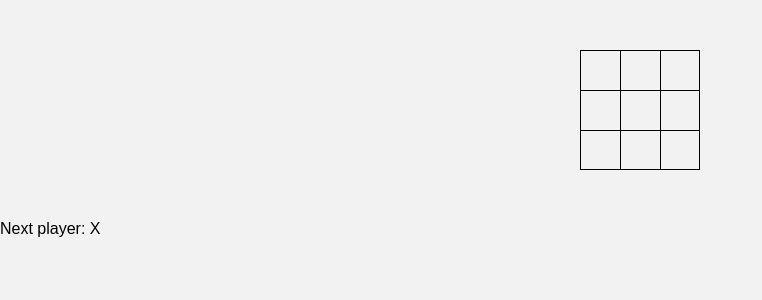
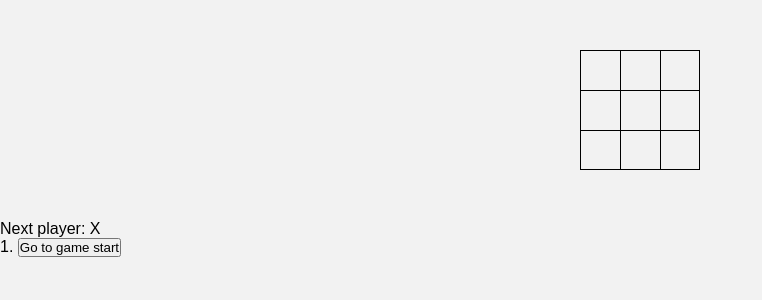
Before and after one commit to jmconcha/tic-tac-toe, a React (Create React App) app: page / in a window 1280 px wide. Shown: the top 300 px of the page, without its empty margins (0-762 px from the left). Built offline with nearby package versions, Linux system fonts and the light colour scheme.

Commit message:
finish GameStatus component

```diff
--- a/package.json
+++ b/package.json
@@ -6,6 +6,7 @@
     "@testing-library/jest-dom": "^5.16.4",
     "@testing-library/react": "^13.3.0",
     "@testing-library/user-event": "^13.5.0",
+    "lodash": "^4.17.21",
     "react": "^18.1.0",
     "react-dom": "^18.1.0",
     "react-scripts": "5.0.1",
--- a/src/Board.jsx
+++ b/src/Board.jsx
@@ -1,5 +1,6 @@
 import React, { useState, useEffect } from 'react';
 import styled from 'styled-components';
+import _ from 'lodash';
 
 import Tile from './Tile';
 import GameStatus from './GameStatus';
@@ -67,15 +68,32 @@ function checkWinner(playerMoves, currentPlayer) {
 }
 
 function Board() {
-  const [playerMoves, setPlayerMoves] = useState(initializePlayerMoveData());
+  const initialPlayerMoveData = initializePlayerMoveData();
+  const [playerMoves, setPlayerMoves] = useState(initialPlayerMoveData);
+  const [playerMovesHistory, setPlayerMovesHistory] = useState([initialPlayerMoveData]);
   const [currentPlayer, setCurrentPlayer] = useState('X');
   const [winner, setWinner] = useState('');
   const [isGameOver, setIsGameOver] = useState(false);
+  const [playerWentBackTo, setPlayerWentBackTo] = useState(-1);
 
   const handlePlayerMoves = (targetLocation) => {
     if (isGameOver) return;
 
+    if (playerWentBackTo > -1) {
+      setPlayerMovesHistory(prevState => {
+        const prevStateClone = _.cloneDeep(prevState);
+        const newState = prevStateClone.slice(0, playerWentBackTo);
+        return newState;
+      });
+      setPlayerWentBackTo(-1);
+    }
+
     const newPlayerMovesData = updatePlayerMoves(playerMoves, currentPlayer, targetLocation);
+
+    setPlayerMovesHistory(prevState => ([
+      ...prevState,
+      newPlayerMovesData,
+    ]));
 
     setPlayerMoves(newPlayerMovesData);
     setCurrentPlayer(prevState => prevState === 'X' ? 'O' : 'X');
@@ -84,7 +102,7 @@ function Board() {
   };
 
   console.log('playerMoves', playerMoves);
-  useEffect(() => {
+  useEffect((props) => {
     const previousPlayer = currentPlayer === 'X' ? 'O' : 'X';
     const isPreviousPlayerWinner = checkWinner(playerMoves, previousPlayer);
     if (isPreviousPlayerWinner) {
@@ -93,6 +111,16 @@ function Board() {
     }
     console.log('isCurrentPlayerWinner', isPreviousPlayerWinner);
   }, [playerMoves, currentPlayer]);
+
+  useEffect(() => {
+    if (playerWentBackTo > -1) {
+      setPlayerMoves(playerMovesHistory[playerWentBackTo]);
+      const tempPlayer = playerWentBackTo % 2 === 0 ? 'X' : 'O';
+      console.log('here playerWentBackTo', playerWentBackTo);
+      console.log('tempPlayer', tempPlayer);
+      setCurrentPlayer(prevState => tempPlayer);
+    }
+  }, [playerWentBackTo]);
 
   return (
     <div>
@@ -109,7 +137,13 @@ function Board() {
           });
         })}
       </StyledBoard>
-      <GameStatus currentPlayer={currentPlayer} isGameOver={isGameOver} winner={winner}/>
+      <GameStatus
+        currentPlayer={currentPlayer}
+        isGameOver={isGameOver}
+        winner={winner}
+        playerMovesHistory={playerMovesHistory}
+        setPlayerWentBackTo={setPlayerWentBackTo}
+      />
     </div>
   );
 }
--- a/src/GameStatus.jsx
+++ b/src/GameStatus.jsx
@@ -1,10 +1,25 @@
-function GameStatus({ currentPlayer, winner, isGameOver }) {
+function GameStatus({ currentPlayer, winner, isGameOver, playerMovesHistory, setPlayerWentBackTo }) {
   let prompt = isGameOver ? `Winner: ${winner}` : `Next player: ${currentPlayer}`;
+  console.log('playerMovesHistory', playerMovesHistory);
+
+  const handleClick = index => {
+    setPlayerWentBackTo(index);
+  };
+
+  const moveHistory = playerMovesHistory.map((_, index) => (
+    <div key={index}>
+      {`${index + 1 }. `}
+      <button onClick={() => handleClick(index)}>Go to {index === 0 ? 'game start' : `move # ${index}`}</button>
+    </div>
+  ));
 
   return (
-    <p>
-      {prompt}
-    </p>
+    <>
+      <p>
+        {prompt}
+      </p>
+      {moveHistory}
+    </>
   )
 }
 
```
Also changed, not shown: 1 other file (tests, documents, lock files or other folders).
